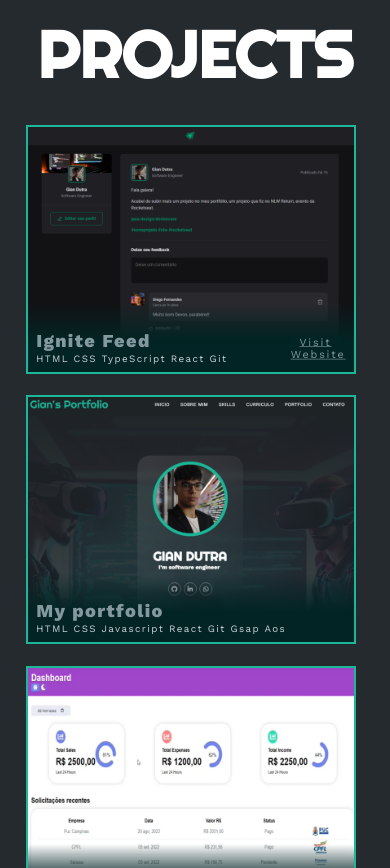
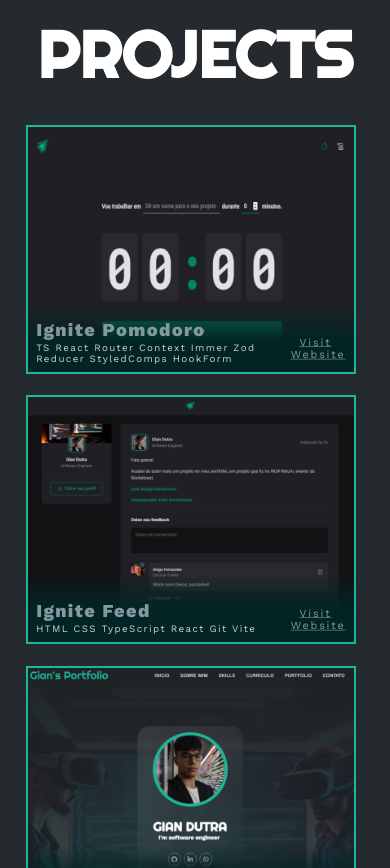
Before and after one commit to GianDutra/meu_portfolio, a React (Create React App) app: page / in a window 390 px wide. Shown: the part 7060-7928 px from the top of the page. Built offline with nearby package versions, Linux system fonts and the light colour scheme.

Commit message:
Adicionando pomodoro projeto

```diff
--- a/src/assets/css/styles.css
+++ b/src/assets/css/styles.css
@@ -754,7 +754,7 @@ body {
   font-size: 0.60rem;
 }
 
-.button-right {
+.button-right_feed {
   width: 10.5rem;
   padding-left: 0.3rem;
   padding-right: 0.3rem;
@@ -771,6 +771,22 @@ body {
   pointer-events: auto;
 }
 
+.button-right_pomodoro {
+  width: 10.5rem;
+  padding-left: 0.3rem;
+  padding-right: 0.3rem;
+  position: fixed;
+  bottom: 10px;
+  right: 0.15rem; /* Aqui é para ajustar a distância horizontal do texto H2*/
+  margin-left: 10rem;
+  margin-bottom: 1.3rem; /* Aqui é para ajustar a distância vertical do texto H2*/
+  margin-right: 1.5rem;
+  z-index: 3;
+  background-color: rgb(2, 36, 36);
+  color:rgb(132,152,159);
+  scale: 60%;
+  pointer-events: auto;
+}
 
 
 .portfolio .galeria .proyecto .overlay h3,
@@ -1158,7 +1174,7 @@ footer {
       position: relative;
     }
 
-    .button-right {
+    .button-right_feed {
 
       position: fixed;
       right: -2rem; /* Aqui é para ajustar a distância horizontal do texto H2*/
@@ -1168,7 +1184,21 @@ footer {
 
     }
 
+    .button-right_pomodoro {
 
+      position: fixed;
+      right: -2rem; /* Aqui é para ajustar a distância horizontal do texto H2*/
+      margin-left: 10rem;
+      margin-bottom: -0.55rem; /* Aqui é para ajustar a distância vertical do texto H2*/
+      width: 6.5rem;
+
+    }
+
+    .portfolio .galeria .proyecto .overlay .p_com_link{
+      color: #cdd1d6;
+      max-width: 225px; /* Altura máxima permitida antes do texto começar a mover para baixo */
+      font-size: 9.75px;
+    }
 
 
     .contacto  {
--- a/src/components/Portfolio/index.js
+++ b/src/components/Portfolio/index.js
@@ -2,6 +2,7 @@ import React, { useEffect, useRef } from 'react';
 import gsap from 'gsap';
 import ScrollTrigger from 'gsap/ScrollTrigger';
 import { useMediaQuery } from 'react-responsive';
+import p0 from '../../assets/image/p0.png';
 import p1 from '../../assets/image/p1_new.png';
 import p2 from '../../assets/image/p2_new.png';
 import p3 from '../../assets/image/p3_new.png';
@@ -10,9 +11,6 @@ import p5 from '../../assets/image/p5_new.png';
 import p6 from '../../assets/image/p6_new.jpg';
 import p7 from '../../assets/image/p7.png';
 import p8 from '../../assets/image/p8.jpg';
-import em_breve from '../../assets/image/em_breve.jpg';
-import { FontAwesomeIcon } from '@fortawesome/react-fontawesome';
-import { faGlobe } from '@fortawesome/free-solid-svg-icons';
 
 gsap.registerPlugin(ScrollTrigger);
 
@@ -70,7 +68,17 @@ const Portfolio = () => {
     window.open("https://ignite-feed-type-script-giandutra.vercel.app/", "_blank");
   };
 
+  const handleButtonClick2 = (event) => {
+    event.preventDefault(); // Impede o comportamento padrão do link
+    event.stopPropagation(); // Impede a propagação do evento para o elemento pai
 
+    // Coloque aqui a lógica de redirecionamento para o link desejado
+    window.open("https://pomodoro-giandutra.vercel.app//", "_blank");
+  };
+
+  const displayText = isMobile
+  ? 'TS React Router Context Immer Zod Reducer StyledComps HookForm'
+  : 'TypeScript React Router Context Reducer Immer Styled_Components Hook_Form Zod';
 
   return (
     <section id="portfolio" className="portfolio">
@@ -78,13 +86,33 @@ const Portfolio = () => {
         <h2>PROJECTS</h2>
         <div className="galeria" ref={portfolioRef}>
           <div className="proyecto" data-aos={isMobile ? 'fade-up' : ''} data-aos-duration="400" data-aos-easing="ease">
+            <a href="https://github.com/GianDutra/Pomodoro" target="_blank" rel="noopener noreferrer">
+              <img src={p0} alt=""  />
+            </a>
+            <div className="overlay">
+            <h3>Ignite Pomodoro</h3>
+            <p className="p_com_link">{displayText}</p>
+            <a className="button-right_pomodoro" href="https://pomodoro-giandutra.vercel.app//" target="_blank" rel="noopener noreferrer" onClick={handleButtonClick2}>
+              <span className="visit-text">
+                {isMobile ? (
+                  <>
+                  Visit Website
+                  </>
+                ) : (
+                  'Visit Website'
+                )}
+              </span>
+            </a>
+          </div>
+          </div>
+          <div className="proyecto" data-aos={isMobile ? 'fade-up' : ''} data-aos-duration="400" data-aos-easing="ease">
             <a href="https://github.com/GianDutra/Ignite-Feed-TypeScript" target="_blank" rel="noopener noreferrer">
               <img src={p1} alt=""  />
             </a>
             <div className="overlay">
             <h3>Ignite Feed</h3>
-            <p>HTML CSS TypeScript React Git</p>
-            <a className="button-right" href="https://ignite-feed-type-script-giandutra.vercel.app/" target="_blank" rel="noopener noreferrer" onClick={handleButtonClick}>
+            <p>HTML CSS TypeScript React Git Vite </p>
+            <a className="button-right_feed" href="https://ignite-feed-type-script-giandutra.vercel.app/" target="_blank" rel="noopener noreferrer" onClick={handleButtonClick}>
               <span className="visit-text">
                 {isMobile ? (
                   <>
@@ -184,13 +212,6 @@ const Portfolio = () => {
               <p>Python Selenium Git</p>
             </div>
           </div>
-          <div className="proyecto" data-aos={isMobile ? 'fade-up' : ''} data-aos-duration="400" data-aos-easing="ease">
-            <img src={em_breve} alt="" />
-            <div className="overlay">
-              <h3>Coming soon</h3>
-              <p>Coming soon</p>
-            </div>
-          </div>
         </div>
       </div>
     </section>
```
Also changed, not shown: src/assets/image/p0.png (added).
